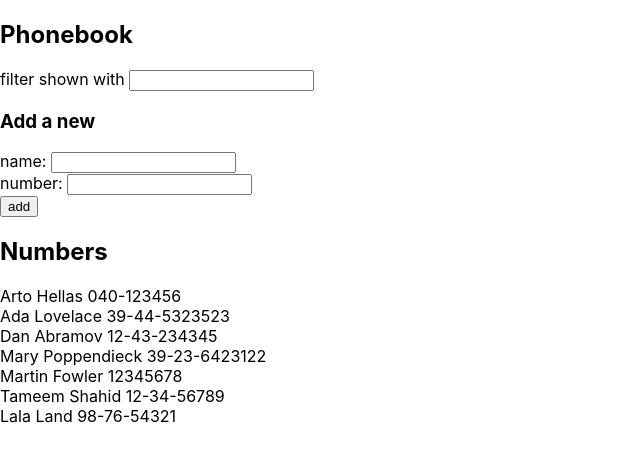
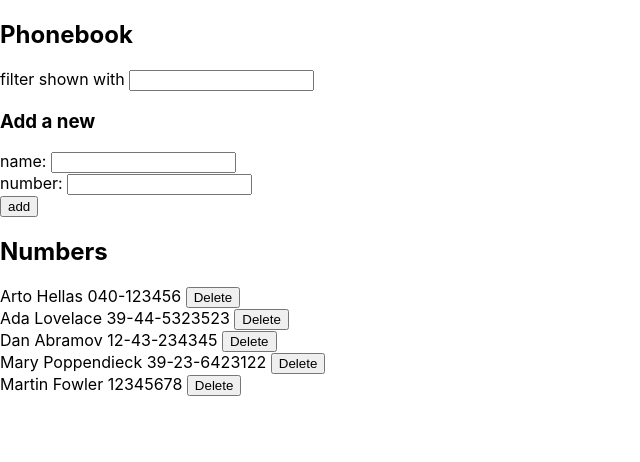
Before and after one commit to TameemShahid/FullStack, a React (Create React App) app in the folder part2/phonebook/: page / in a window 1280 px wide. Shown: the top 462 px of the page, without its empty margins (0-640 px from the left). Built offline with nearby package versions, Linux system fonts and the light colour scheme; data requests are answered from the project's data file.

Commit message:
Completed Exercise 2.17, added the functionality to delete persons from the database.

```diff
--- a/part2/phonebook/db.json
+++ b/part2/phonebook/db.json
@@ -24,16 +24,6 @@
       "name": "Martin Fowler",
       "number": "12345678",
       "id": 5
-    },
-    {
-      "name": "Tameem Shahid",
-      "number": "12-34-56789",
-      "id": 6
-    },
-    {
-      "name": "Lala Land",
-      "number": "98-76-54321",
-      "id": 7
     }
   ]
 }
--- a/part2/phonebook/src/App.js
+++ b/part2/phonebook/src/App.js
@@ -60,6 +60,15 @@ const App = () => {
     }
   };
 
+  const handleDelete = (id, name) => {
+    const result = window.confirm(`Delete ${name}`);
+    if (result) {
+      personsService
+        .remove(id)
+        .then(setPersons(persons.filter((person) => person.id !== id)));
+    }
+  };
+
   return (
     <div>
       <h2>Phonebook</h2>
@@ -75,10 +84,18 @@ const App = () => {
       <h2>Numbers</h2>
       {search === ""
         ? persons.map((person) => (
-            <Person key={person.name} person={person}></Person>
+            <Person
+              key={person.name}
+              person={person}
+              handleClick={handleDelete}
+            ></Person>
           ))
         : searchResult.map((result) => (
-            <Person key={result.name} person={result}></Person>
+            <Person
+              key={result.name}
+              person={result}
+              handleClick={handleDelete}
+            ></Person>
           ))}
     </div>
   );
--- a/part2/phonebook/src/components/Person.js
+++ b/part2/phonebook/src/components/Person.js
@@ -1,9 +1,12 @@
 import React from "react";
 
-const Person = ({ person }) => {
+const Person = ({ person, handleClick }) => {
   return (
     <li style={{ listStyle: "none" }}>
-      {person.name} {person.number}
+      {person.name} {person.number}{" "}
+      <button onClick={() => handleClick(person.id, person.name)}>
+        Delete
+      </button>
     </li>
   );
 };
--- a/part2/phonebook/src/services/persons.js
+++ b/part2/phonebook/src/services/persons.js
@@ -12,7 +12,13 @@ const create = (personObject) => {
   return request.then((response) => response.data);
 };
 
+const remove = (id) => {
+  const request = axios.delete(`${baseUrl}/${id}`);
+  return request.then((response) => response.data);
+};
+
 export default {
   getAll,
   create,
+  remove,
 };
```
